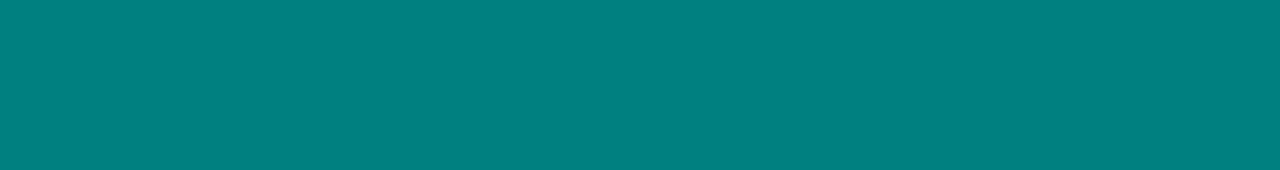
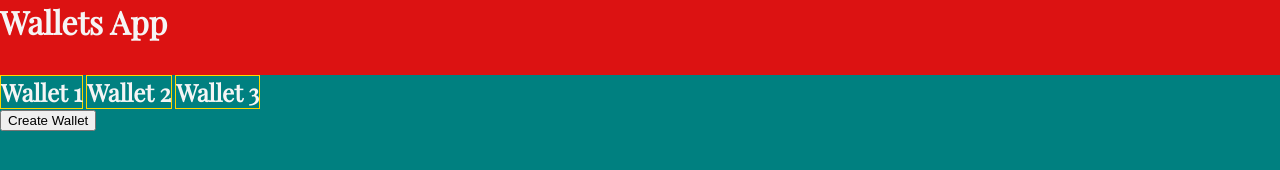
Before and after one commit to cristiangarc/cryptocurrency-app, a plain HTML site: page index.html in a window 1280 px wide. Drawn offline with nearby package versions, Linux system fonts and the light colour scheme.

Commit message:
added a header, a section, and three articles, one for each wallet

```diff
--- a/index.html
+++ b/index.html
@@ -3,11 +3,27 @@
 <head>
     <meta charset="UTF-8">
     <meta name="viewport" content="width=device-width, initial-scale=1.0">
-    <title>Document</title>
+    <title>Wallets</title>
     <link rel="stylesheet" href="styles.css">
     <script src="main.js" defer></script>
 </head>
 <body>
-
+    <header>
+        <h1>Wallets App</h1>
+    </header>
+    <section class="wallets">
+        <article>
+            <h2>Wallet 1</h2>
+        </article>
+        <article>
+            <h2>Wallet 2</h2>
+        </article>
+        <article>
+            <h2>Wallet 3</h2>
+        </article>
+    </section>
+    <form>
+        <input type="submit" name="create-wallet" id="create-wallet" value="Create Wallet"/>
+    </form>
 </body>
 </html>
```
